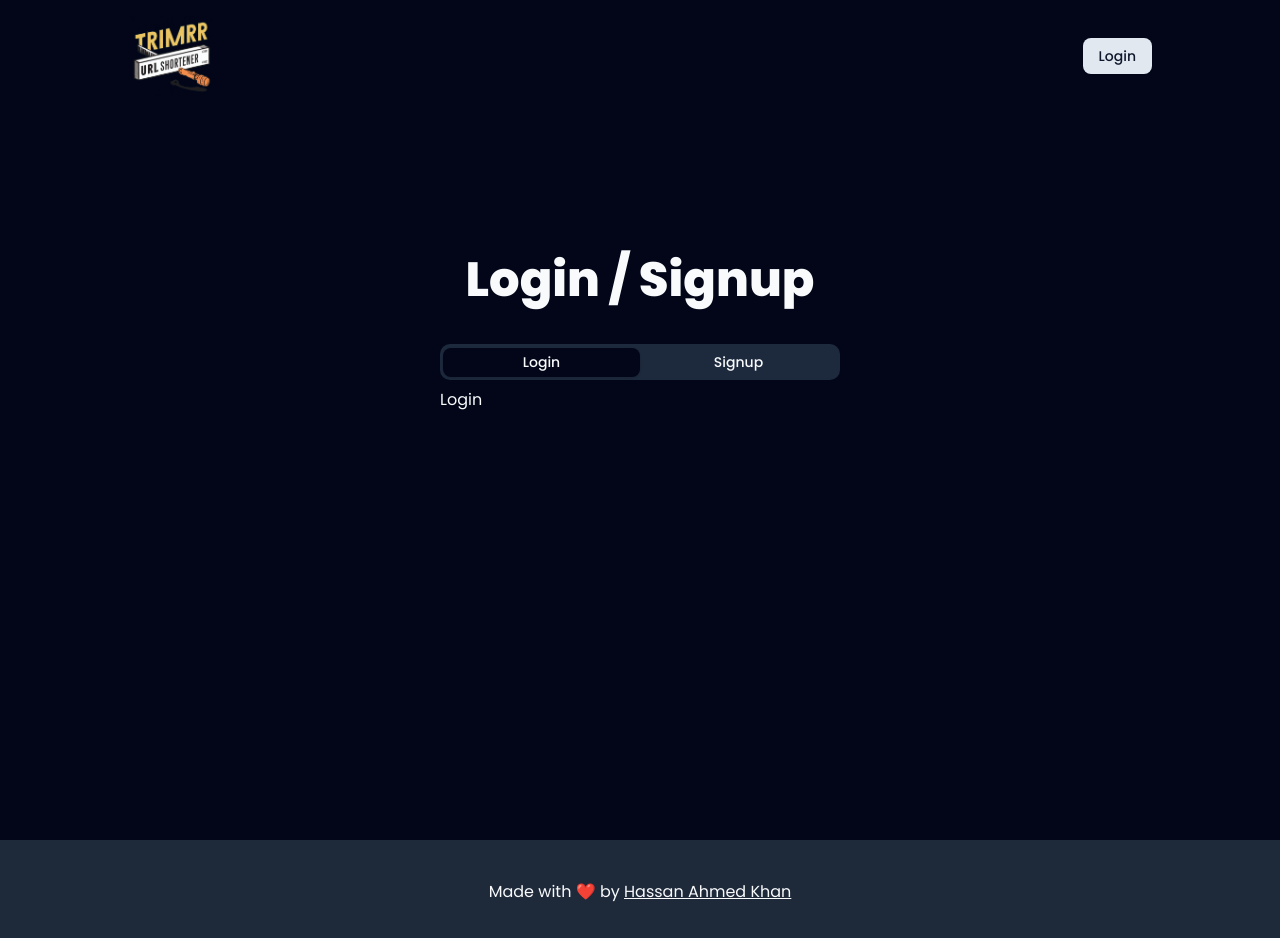
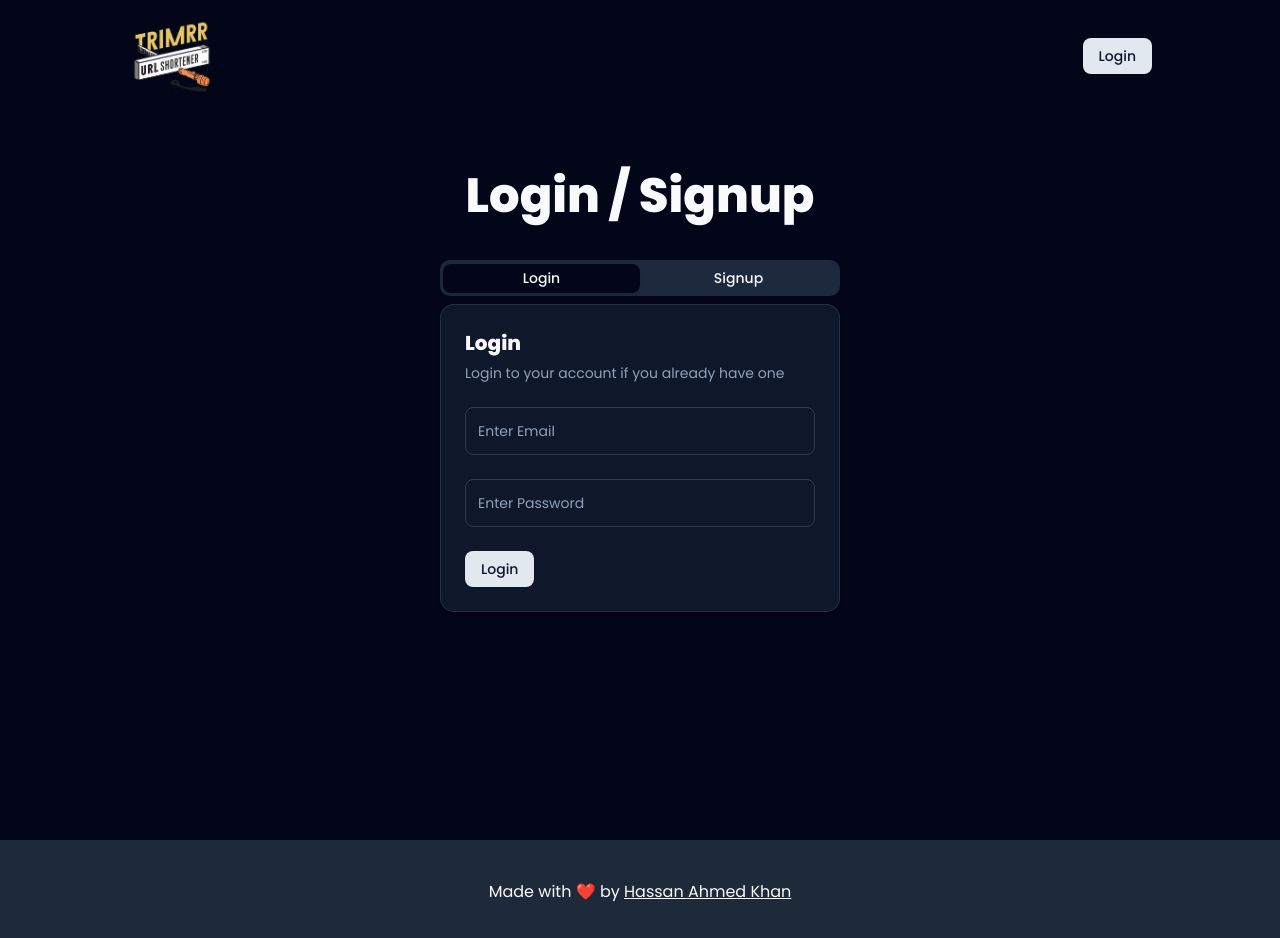
Before and after one commit to hakhan1999/URL-Shortener-App, a React (Vite) app: page /auth in a window 1280 px wide. Shown: the top 938 px of the page. Built offline with nearby package versions, Linux system fonts and the light colour scheme.

Commit message:
login UI completed

```diff
--- a/package.json
+++ b/package.json
@@ -24,7 +24,8 @@
     "react-dom": "^19.1.1",
     "react-router-dom": "^7.8.0",
     "tailwind-merge": "^3.3.1",
-    "tailwindcss": "^4.1.11"
+    "tailwindcss": "^4.1.11",
+    "yup": "^1.7.0"
   },
   "devDependencies": {
     "@eslint/js": "^9.33.0",
--- /dev/null
+++ b/src/components/Error.jsx
@@ -0,0 +1,7 @@
+import React from "react";
+
+const Error = ({ message }) => {
+  return <span className="text-sm text-red-400">{message}</span>;
+};
+
+export default Error;
--- a/src/components/Login.jsx
+++ b/src/components/Login.jsx
@@ -1,11 +1,95 @@
-import React from 'react'
+import React, { useState } from "react";
+import {
+  Card,
+  CardContent,
+  CardDescription,
+  CardFooter,
+  CardHeader,
+  CardTitle,
+} from "@/components/ui/card";
+import { Input } from "./ui/input";
+import { Button } from "./ui/button";
+import { Loader2 } from "lucide-react";
+import Error from "./Error";
+import * as Yup from "yup";
 
 const Login = () => {
+  const [errors, setErrors] = useState({});
+  const [formData, setFormData] = useState({
+    email: "",
+    password: "",
+  });
+
+  const handleInputChange = (e) => {
+    const { name, value } = e.target;
+    setFormData((prevState) => ({
+      ...prevState,
+      [name]: value,
+    }));
+  };
+
+  const handleLogin = async () => {
+    setErrors({});
+    try {
+      const schema = Yup.object().shape({
+        email: Yup.string()
+          .email("Invalid Email")
+          .required("Email is required"),
+        password: Yup.string()
+          .min(6, "Password must be atleast 6 characters long")
+          .required("Password is required"),
+      });
+
+      await schema.validate(formData, { abortEarly: false });
+    } catch (error) {
+      const newErrors = {};
+
+      error?.inner?.forEach((e) => {
+        newErrors[e.path] = e.message;
+      });
+
+      setErrors(newErrors);
+    }
+  };
   return (
-    <div>
-      Login
-    </div>
-  )
-}
+    <Card>
+      <CardHeader>
+        <CardTitle className="text-xl font-extrabold">Login</CardTitle>
+        <CardDescription>
+          Login to your account if you already have one
+        </CardDescription>
+      </CardHeader>
+      <CardContent className="space-y-2">
+        <div className="space-y-1">
+          <Input
+            onChange={handleInputChange}
+            className="h-12"
+            name="email"
+            type="email"
+            placeholder="Enter Email"
+          />
+          {errors.email && <Error message={errors.email} />}
+        </div>
+      </CardContent>
+      <CardContent className="space-y-2">
+        <div className="space-y-1">
+          <Input
+            onChange={handleInputChange}
+            className="h-12"
+            name="password"
+            type="password"
+            placeholder="Enter Password"
+          />
+          {errors.password && <Error message={errors.password} />}
+        </div>
+      </CardContent>
+      <CardFooter>
+        <Button onClick={handleLogin} className="cursor-pointer">
+          {false ? <Loader2 className="animate-spin" /> : "Login"}
+        </Button>
+      </CardFooter>
+    </Card>
+  );
+};
 
-export default Login
+export default Login;
--- /dev/null
+++ b/src/components/ui/card.jsx
@@ -0,0 +1,101 @@
+import * as React from "react"
+
+import { cn } from "@/lib/utils"
+
+function Card({
+  className,
+  ...props
+}) {
+  return (
+    <div
+      data-slot="card"
+      className={cn(
+        "bg-card text-card-foreground flex flex-col gap-6 rounded-xl border py-6 shadow-sm",
+        className
+      )}
+      {...props} />
+  );
+}
+
+function CardHeader({
+  className,
+  ...props
+}) {
+  return (
+    <div
+      data-slot="card-header"
+      className={cn(
+        "@container/card-header grid auto-rows-min grid-rows-[auto_auto] items-start gap-1.5 px-6 has-data-[slot=card-action]:grid-cols-[1fr_auto] [.border-b]:pb-6",
+        className
+      )}
+      {...props} />
+  );
+}
+
+function CardTitle({
+  className,
+  ...props
+}) {
+  return (
+    <div
+      data-slot="card-title"
+      className={cn("leading-none font-semibold", className)}
+      {...props} />
+  );
+}
+
+function CardDescription({
+  className,
+  ...props
+}) {
+  return (
+    <div
+      data-slot="card-description"
+      className={cn("text-muted-foreground text-sm", className)}
+      {...props} />
+  );
+}
+
+function CardAction({
+  className,
+  ...props
+}) {
+  return (
+    <div
+      data-slot="card-action"
+      className={cn(
+        "col-start-2 row-span-2 row-start-1 self-start justify-self-end",
+        className
+      )}
+      {...props} />
+  );
+}
+
+function CardContent({
+  className,
+  ...props
+}) {
+  return (<div data-slot="card-content" className={cn("px-6", className)} {...props} />);
+}
+
+function CardFooter({
+  className,
+  ...props
+}) {
+  return (
+    <div
+      data-slot="card-footer"
+      className={cn("flex items-center px-6 [.border-t]:pt-6", className)}
+      {...props} />
+  );
+}
+
+export {
+  Card,
+  CardHeader,
+  CardFooter,
+  CardTitle,
+  CardAction,
+  CardDescription,
+  CardContent,
+}
--- /dev/null
+++ b/src/db/apiAuth.js
@@ -0,0 +1,14 @@
+import supabase from "./supabase";
+
+export async function login({ email, password }) {
+    const { data, error } = await supabase.auth.signInWithPassword({
+        email,
+        password,
+    })
+
+    if (error) {
+        throw new Error(error.message)
+    }
+
+    return data
+}
--- a/src/db/supabase.js
+++ b/src/db/supabase.js
@@ -1,7 +1,7 @@
 
 import { createClient } from '@supabase/supabase-js';
 
-const supabaseUrl = import.meta.env.VITE_SUPABASE_URL;
+export const supabaseUrl = import.meta.env.VITE_SUPABASE_URL;
 const supabaseKey = import.meta.env.VITE_SUPABASE_ANON_KEY;
 
 const supabase = createClient(supabaseUrl, supabaseKey);
--- a/src/pages/Auth.jsx
+++ b/src/pages/Auth.jsx
@@ -7,7 +7,7 @@ import Signup from "@/components/Signup";
 const Auth = () => {
   const [searchParams] = useSearchParams();
   return (
-    <div className="mt-36 flex flex-col items-center gap-10">
+    <div className="mt-15 flex flex-col items-center gap-10">
       <h2 className="text-5xl font-extrabold">
         {searchParams.get("createNew")
           ? "Hold up! Let's login first"
```
Also changed, not shown: 1 other file (tests, documents, lock files or other folders).
